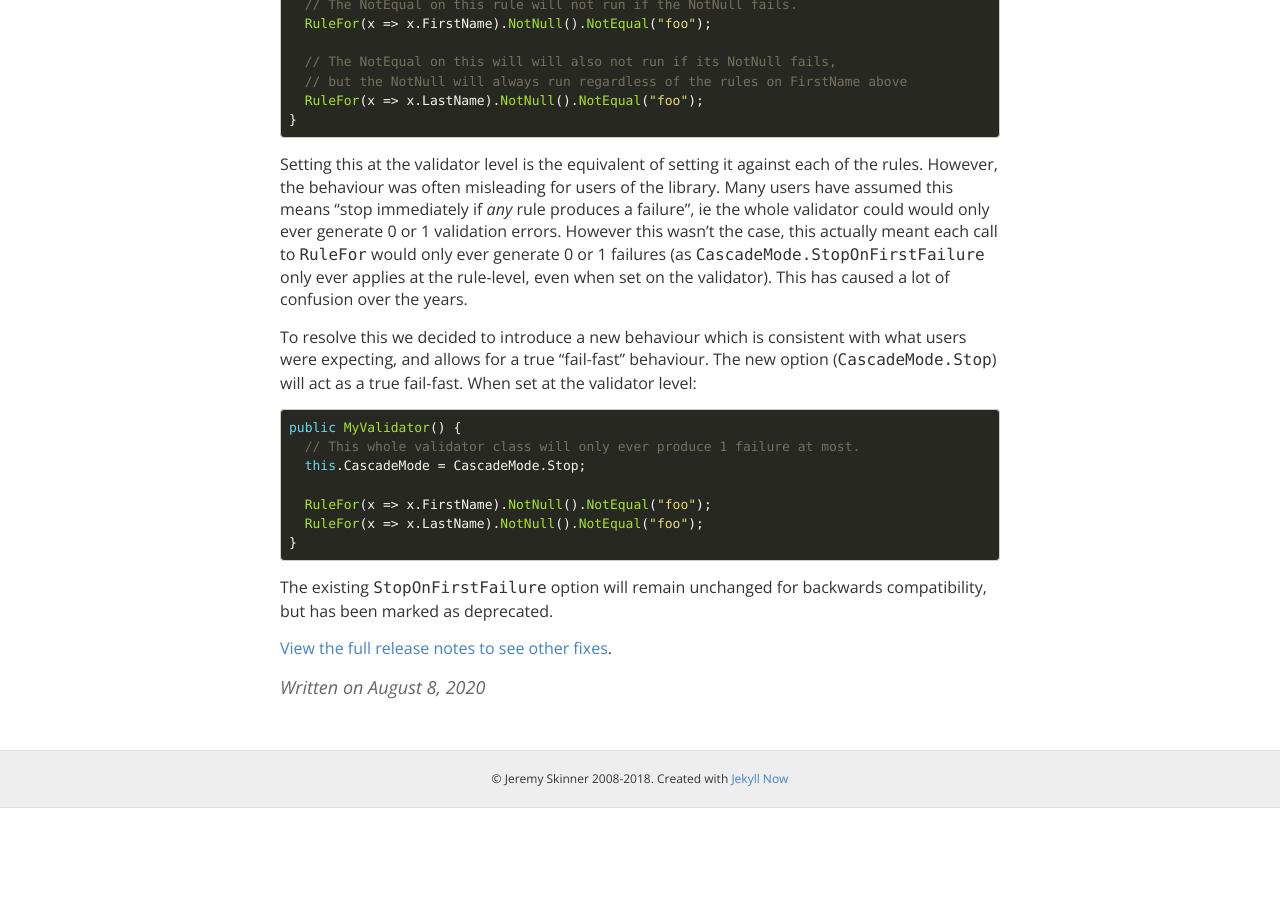
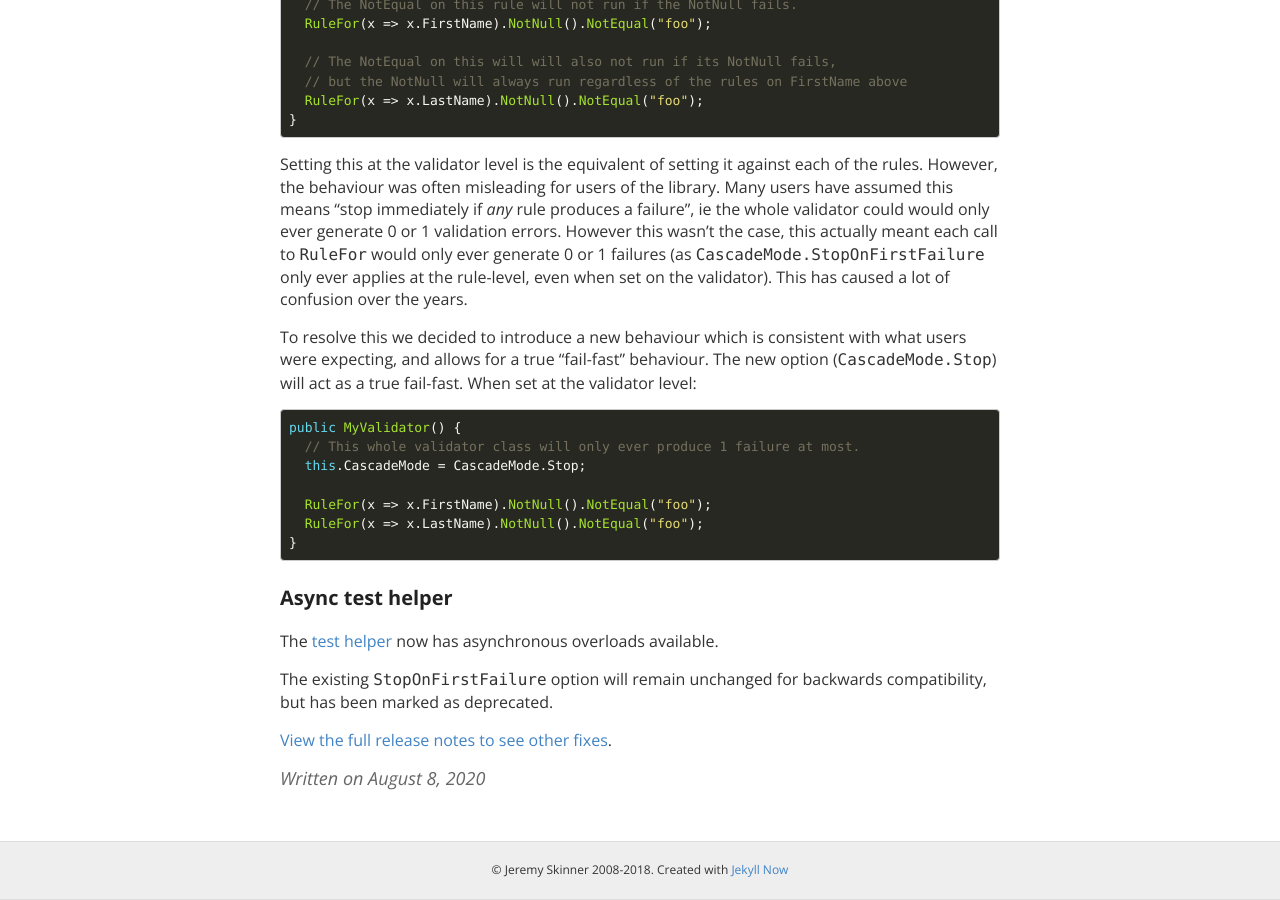
Before and after one commit to JeremySkinner/jeremyskinner.github.com, a Jekyll site: the page built from _posts/2020-08-08-fluentvalidation-91-released.md, in a window 1280 px wide and 900 px high, scrolled down 1755 px. Built offline with Jekyll 4.4.1, drawn with Linux system fonts in a browser that asks for light colours; comment, search, counter and statistics services are not loaded; before the commit the page ends 2563 px from its top, so only the background shows below that.

Commit message:
Update 2020-08-08-fluentvalidation-91-released.md

````diff
--- a/_posts/2020-08-08-fluentvalidation-91-released.md
+++ b/_posts/2020-08-08-fluentvalidation-91-released.md
@@ -101,6 +101,10 @@ public MyValidator() {
 }
 ```
 
+### Async test helper
+
+The [test helper](https://docs.fluentvalidation.net/en/latest/testing.html) now has asynchronous overloads available.
+
 The existing `StopOnFirstFailure` option will remain unchanged for backwards compatibility, but has been marked as deprecated.
 
 [View the full release notes to see other fixes](https://github.com/FluentValidation/FluentValidation/releases/tag/9.1.0).
````
